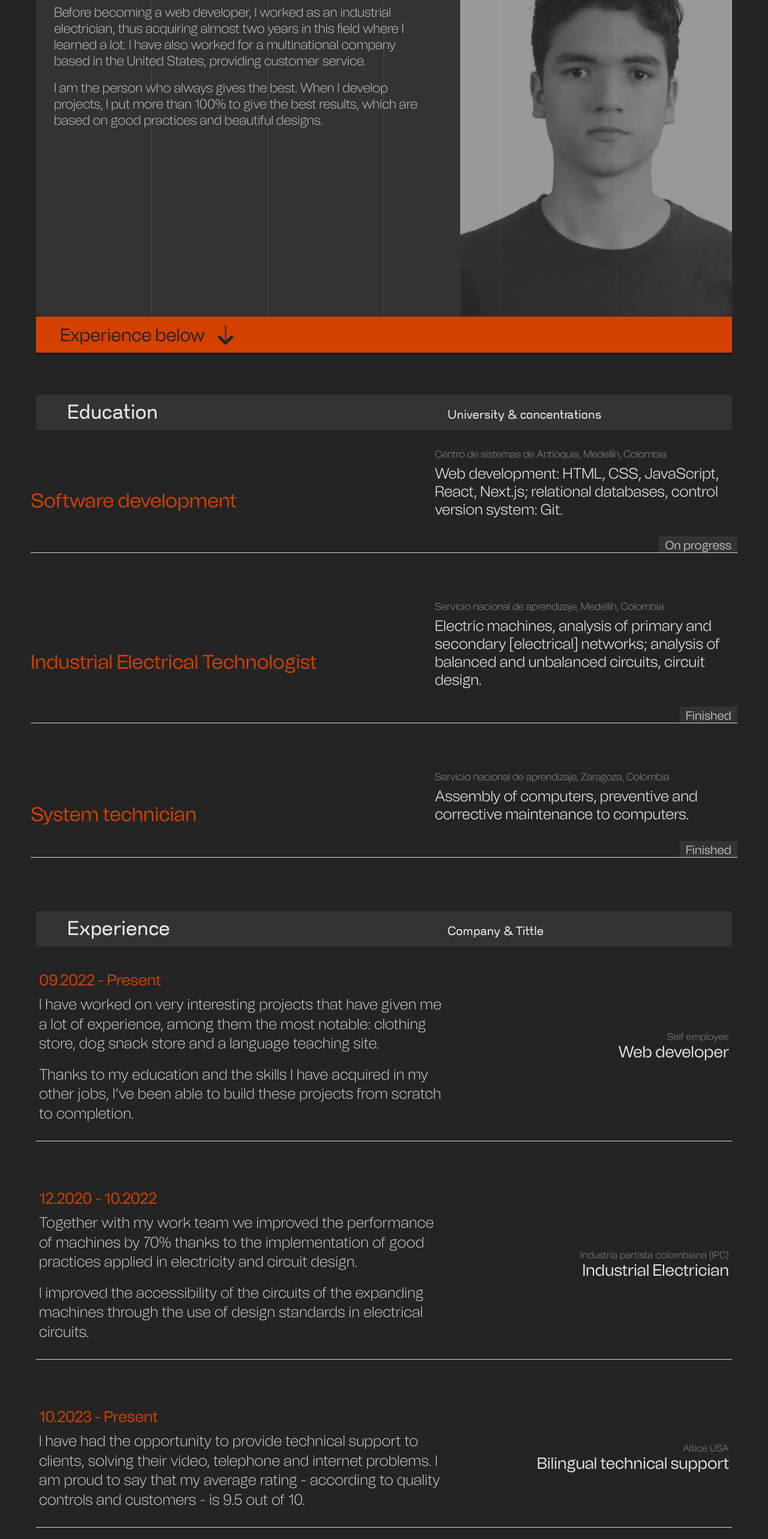
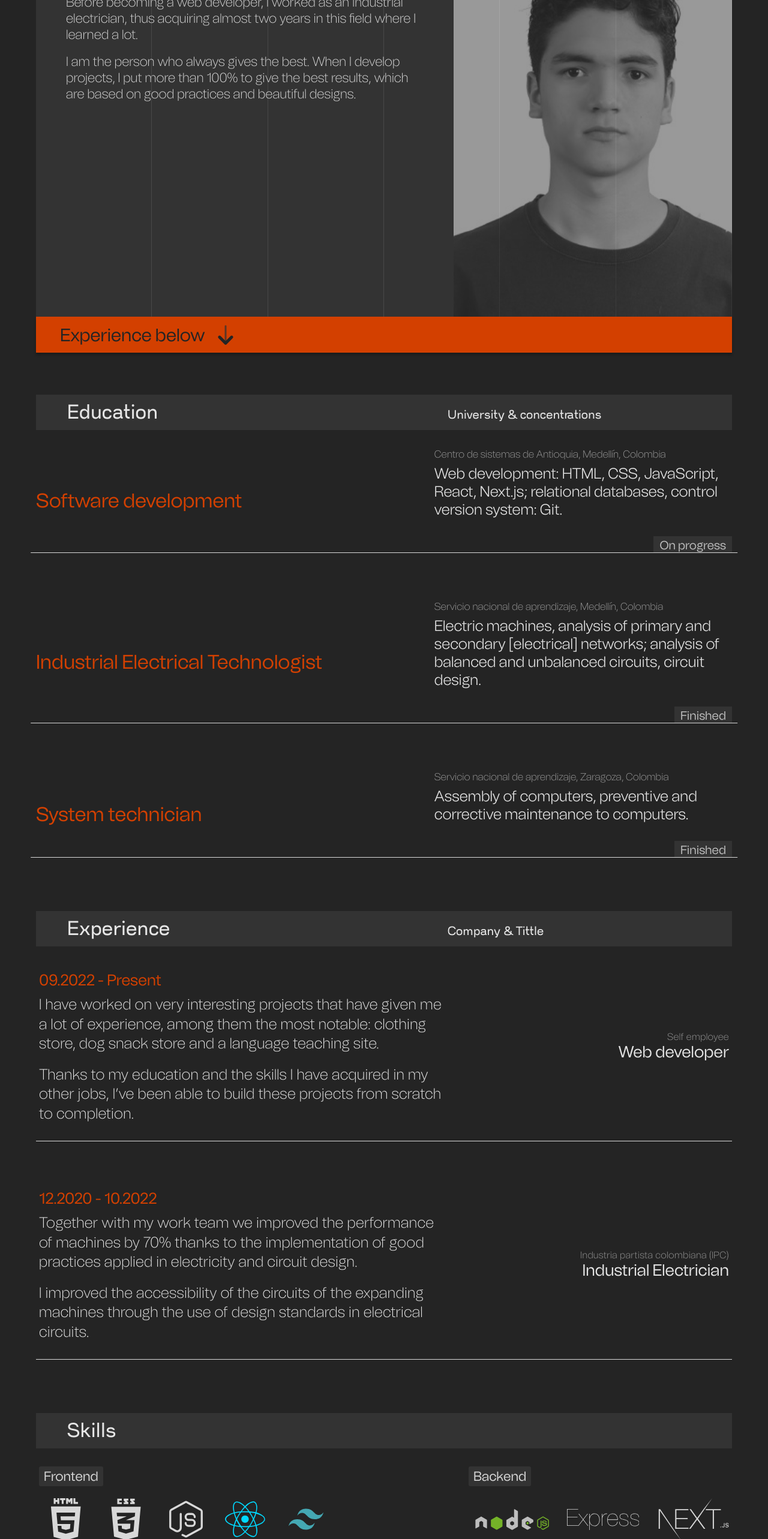
Before and after one commit to mssm1604/Portfolio, a React (Vite) app: page /about in a window 1280 px wide. Shown: the part 234-2800 px from the top of the page at 60% size. Built offline with nearby package versions, Linux system fonts and the light colour scheme.

Commit message:
style(education section styles): padding corrected

```diff
--- a/src/components/about_page/description_sec/description.css
+++ b/src/components/about_page/description_sec/description.css
@@ -110,13 +110,14 @@
 
     .about_info_wrapper {
       flex-direction: row;
+      gap: 0;
 
       .img_wrapper {
         width: 40%;
       }
 
       .string_wrapper {
-        padding: 30px;
+        padding: 40px 50px;
         width: 60%;
 
         & p {
--- a/src/components/about_page/description_sec/description.jsx
+++ b/src/components/about_page/description_sec/description.jsx
@@ -24,16 +24,15 @@
           <div className='string_wrapper'>
             <p>
               Hey there! My name is Santiago Monsalve and I am from{' '}
-              <span>Colombia</span>. I have experience in other fields such as
-              electricity and customer service.
+              <span>Colombia</span>. I have experience in fields such as
+              electricity.
             </p>
 
             <p>
               {' '}
               Before becoming a web developer, I worked as an industrial
               electrician, thus acquiring almost two years in this field where I
-              learned a lot. I have also worked for a multinational company
-              based in the United States, providing customer service.
+              learned a lot.
             </p>
 
             <p>
--- a/src/components/about_page/education_sec/education.css
+++ b/src/components/about_page/education_sec/education.css
@@ -113,6 +113,7 @@
         flex-direction: row;
         align-items: center;
         gap: 35px;
+        padding-inline: 60px;
 
         .item_title {
           font-size: 33px;
--- a/src/components/icons/icons.jsx
+++ b/src/components/icons/icons.jsx
@@ -114,7 +114,7 @@
 export function MongoIcon() {
   return (
     <svg
-    className="string_icon"
+      className='string_icon'
       width='69.809'
       height='19.9'
       viewBox='0 0 86 25'
@@ -178,7 +178,7 @@
 export function SupabaseIcon() {
   return (
     <svg
-    className="string_icon"
+      className='string_icon'
       width='116'
       height='24'
       viewBox='0 0 116 24'
@@ -269,7 +269,7 @@
 export function ExpressIcon() {
   return (
     <svg
-    className="string_icon"
+      className='string_icon'
       width='62.366'
       height='18.1'
       viewBox='0 0 76 22'
@@ -287,7 +287,7 @@
 export function NodeIcon() {
   return (
     <svg
-    className="string_icon"
+      className='string_icon'
       width='70.479'
       height='19.905'
       viewBox='0 0 86 24'
@@ -462,3 +462,28 @@
     </svg>
   )
 }
+
+export function TailwindIcon() {
+  return (
+    <svg
+      fill='#44a8b3'
+      viewBox='0 0 24 24'
+      xmlns='http://www.w3.org/2000/svg'
+      xmlSpace='preserve'
+    >
+      <g id='SVGRepo_bgCarrier' strokeWidth='0'></g>
+      <g
+        id='SVGRepo_tracerCarrier'
+        strokeLinecap='round'
+        strokeLinejoin='round'
+      ></g>
+      <g id='SVGRepo_iconCarrier'>
+        <path
+          fillRule='evenodd'
+          clipRule='evenodd'
+          d='M12 6.036c-2.667 0-4.333 1.325-5 3.976 1-1.325 2.167-1.822 3.5-1.491.761.189 1.305.738 1.906 1.345C13.387 10.855 14.522 12 17 12c2.667 0 4.333-1.325 5-3.976-1 1.325-2.166 1.822-3.5 1.491-.761-.189-1.305-.738-1.907-1.345-.98-.99-2.114-2.134-4.593-2.134zM7 12c-2.667 0-4.333 1.325-5 3.976 1-1.326 2.167-1.822 3.5-1.491.761.189 1.305.738 1.907 1.345.98.989 2.115 2.134 4.594 2.134 2.667 0 4.333-1.325 5-3.976-1 1.325-2.167 1.822-3.5 1.491-.761-.189-1.305-.738-1.906-1.345C10.613 13.145 9.478 12 7 12z'
+        ></path>
+      </g>
+    </svg>
+  )
+}
--- a/src/constants/experience.js
+++ b/src/constants/experience.js
@@ -16,13 +16,13 @@
       'I improved the accessibility of the circuits of the expanding machines through the use of design standards in electrical circuits.',
     company: 'Industria partista colombiana (IPC)',
     title: 'Industrial Electrician'
-  },
-  {
-    duration: '10.2023 - Present',
-    positionDescriptionP1:
-      'I have had the opportunity to provide technical support to clients, solving their video, telephone and internet problems. I am proud to say that my average rating - according to quality controls and customers - is 9.5 out of 10.',
-    positionDescriptionP2: '',
-    company: 'Altice USA',
-    title: 'Bilingual technical support '
   }
+  // {
+  //   duration: '10.2023 - Present',
+  //   positionDescriptionP1:
+  //     'I have had the opportunity to provide technical support to clients, solving their video, telephone and internet problems. I am proud to say that my average rating - according to quality controls and customers - is 9.5 out of 10.',
+  //   positionDescriptionP2: '',
+  //   company: 'Altice USA',
+  //   title: 'Bilingual technical support '
+  // }
 ]
--- a/src/constants/skills.jsx
+++ b/src/constants/skills.jsx
@@ -8,14 +8,16 @@
   NodeIcon,
   ReactIcon,
   SupabaseIcon,
-  SqlIcon
+  SqlIcon,
+  TailwindIcon
 } from '../components/icons/icons'
 
 export const frontend = [
   <HtmlIcon key={1} />,
   <CssIcon key={2} />,
   <JavaScriptIcon key={3} />,
-  <ReactIcon key={4} />
+  <ReactIcon key={4} />,
+  <TailwindIcon key={5} />
 ]
 
 export const backend = [
```
